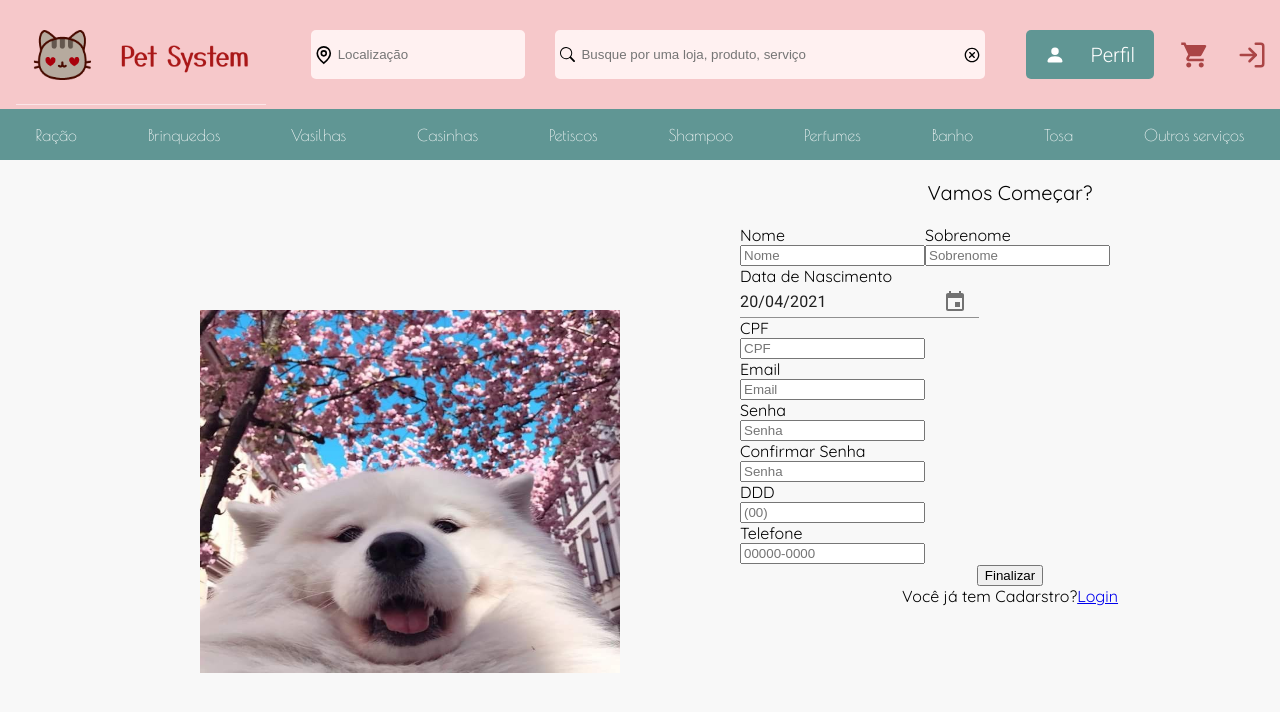
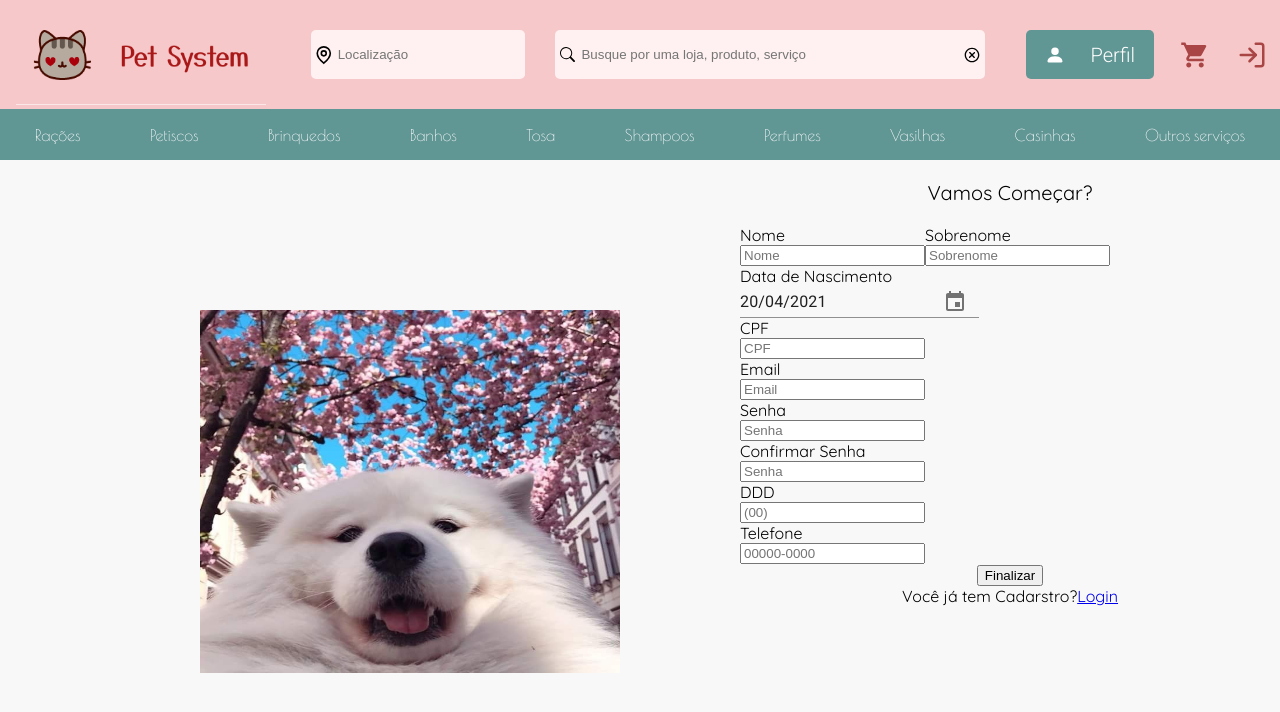
Before and after one commit to cpejr/pet-system-editable, a Next.js app: page /Register in a window 1280 px wide. Shown: the top 712 px of the page. Built offline with nearby package versions, Linux system fonts and the light colour scheme.

Commit message:
Fix: ordem das categorias alterada

```diff
--- a/src/components/Header/index.js
+++ b/src/components/Header/index.js
@@ -180,15 +180,15 @@ export default function Header() {
         <FiLogIn size="30" color="#AA4545" />
       </Header.Top>
       <Header.Bottom>
-        <ItemBottomHeader>Ração</ItemBottomHeader>
+        <ItemBottomHeader>Rações</ItemBottomHeader>
+        <ItemBottomHeader>Petiscos</ItemBottomHeader>
         <ItemBottomHeader>Brinquedos</ItemBottomHeader>
+        <ItemBottomHeader>Banhos</ItemBottomHeader>
+        <ItemBottomHeader>Tosa</ItemBottomHeader>
+        <ItemBottomHeader>Shampoos</ItemBottomHeader>
+        <ItemBottomHeader>Perfumes</ItemBottomHeader>
         <ItemBottomHeader>Vasilhas</ItemBottomHeader>
         <ItemBottomHeader>Casinhas</ItemBottomHeader>
-        <ItemBottomHeader>Petiscos</ItemBottomHeader>
-        <ItemBottomHeader>Shampoo</ItemBottomHeader>
-        <ItemBottomHeader>Perfumes</ItemBottomHeader>
-        <ItemBottomHeader>Banho</ItemBottomHeader>
-        <ItemBottomHeader>Tosa</ItemBottomHeader>
         <ItemBottomHeader>Outros serviços</ItemBottomHeader>
       </Header.Bottom>
     </Header.Wrapper>
```
